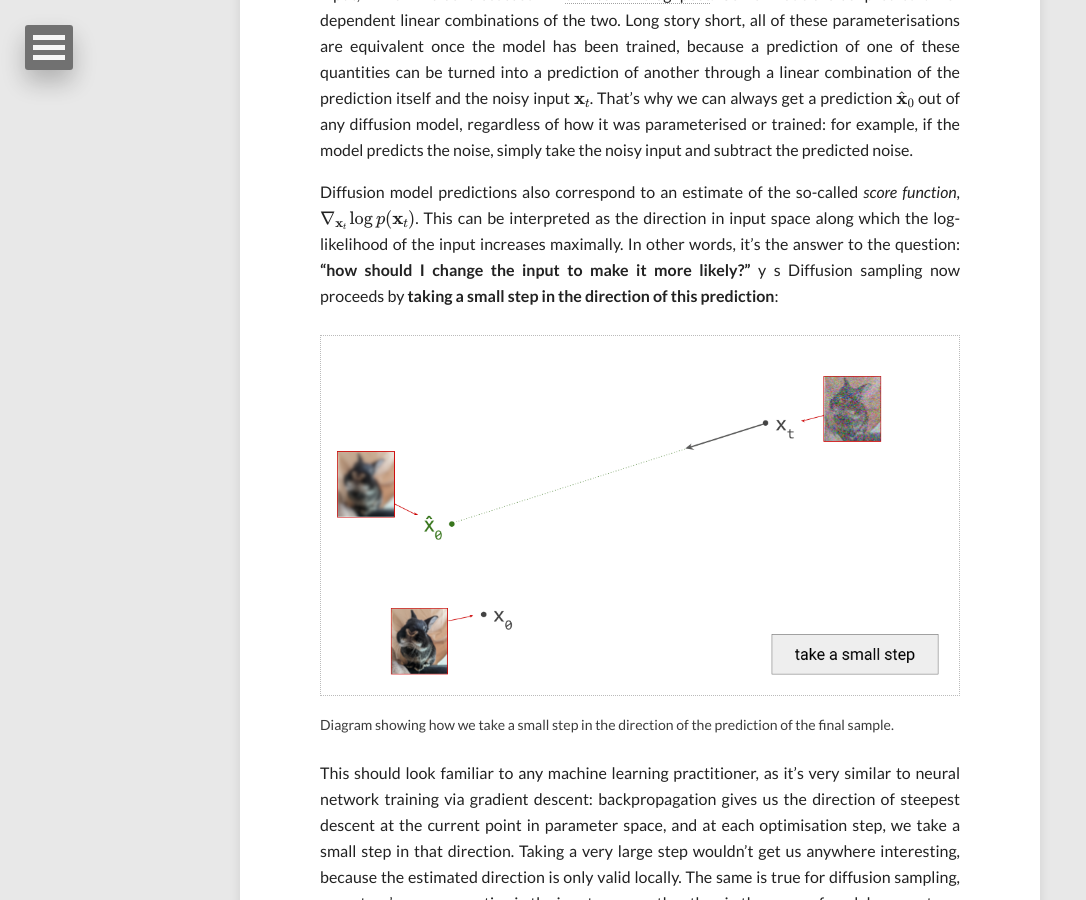
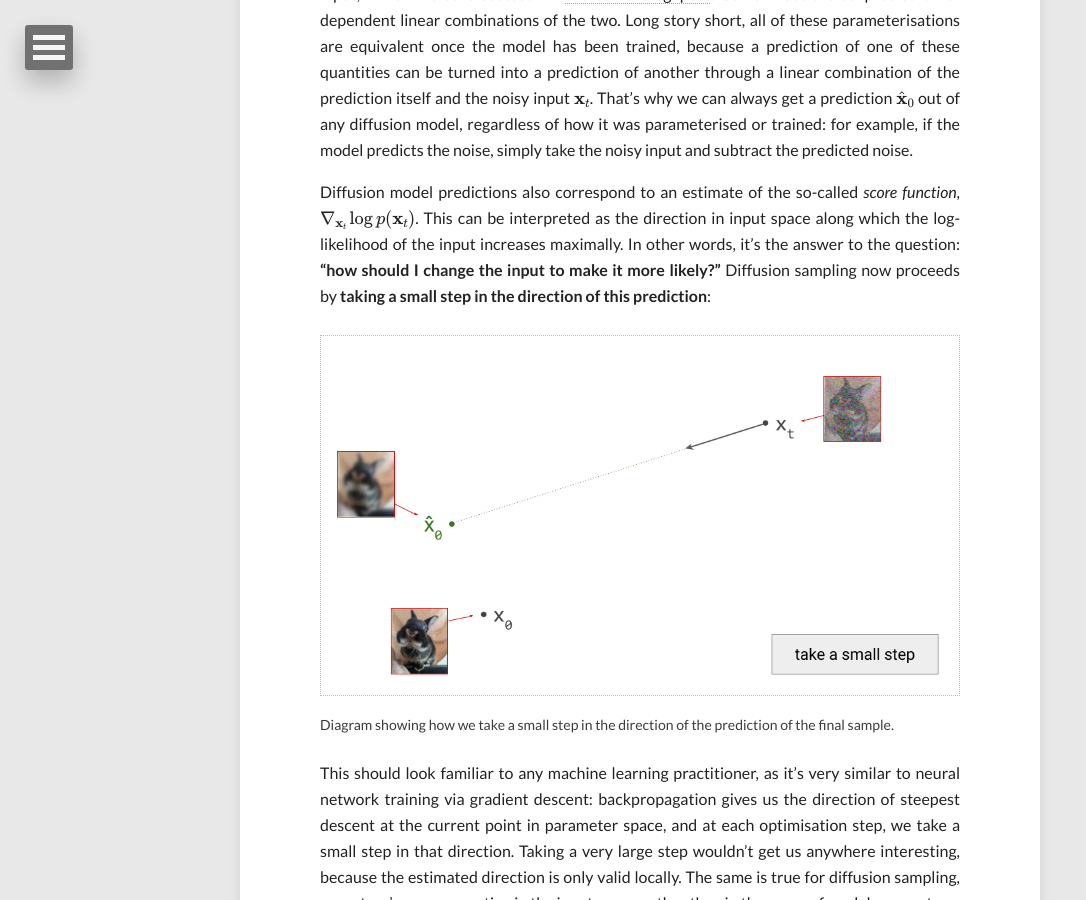
Before and after one commit to benanne/benanne.github.io, a Jekyll site: the page built from _posts/2023-08-28-geometry.md, in a window 1280 px wide and 900 px high, scrolled down 4306 px. Shown: the whole window, without its empty margins (0-1086 px from the left). Built offline with Jekyll 4.4.1, drawn with Linux system fonts in a browser that asks for light colours; nearby versions of some CDN libraries; formulas are drawn with MathJax 3; comment, search, counter and statistics services are not loaded.

```diff
--- a/_posts/2023-08-28-geometry.md
+++ b/_posts/2023-08-28-geometry.md
@@ -73,9 +73,7 @@ Note how this prediction is roughly in the direction of $$\mathbf{x}_0$$, but we
 
 In practice, diffusion models are often parameterised to predict noise, rather than clean input, which I also discussed in [the same blog post](https://sander.ai/2023/07/20/perspectives.html#conventions). Some models also predict time-dependent linear combinations of the two. Long story short, all of these parameterisations are equivalent once the model has been trained, because a prediction of one of these quantities can be turned into a prediction of another through a linear combination of the prediction itself and the noisy input $$\mathbf{x}_t$$. That's why we can always get a prediction $$\hat{\mathbf{x}}_0$$ out of any diffusion model, regardless of how it was parameterised or trained: for example, if the model predicts the noise, simply take the noisy input and subtract the predicted noise.
 
-Diffusion model predictions also correspond to an estimate of the so-called *score function*, $$\nabla_{\mathbf{x}_t} \log p(\mathbf{x}_t)$$. This can be interpreted as the direction in input space along which the log-likelihood of the input increases maximally. In other words, it's the answer to the question: **"how should I change the input to make it more likely?"**
-y s
-Diffusion sampling now proceeds by **taking a small step in the direction of this prediction**:
+Diffusion model predictions also correspond to an estimate of the so-called *score function*, $$\nabla_{\mathbf{x}_t} \log p(\mathbf{x}_t)$$. This can be interpreted as the direction in input space along which the log-likelihood of the input increases maximally. In other words, it's the answer to the question: **"how should I change the input to make it more likely?"** Diffusion sampling now proceeds by **taking a small step in the direction of this prediction**:
 
 <figure>
   <a href="/images/geometry_diagram003.png"><img src="/images/geometry_diagram003.png" style="border: 1px dotted #bbb;" alt="Diagram showing how we take a small step in the direction of the prediction of the final sample."></a>
```
